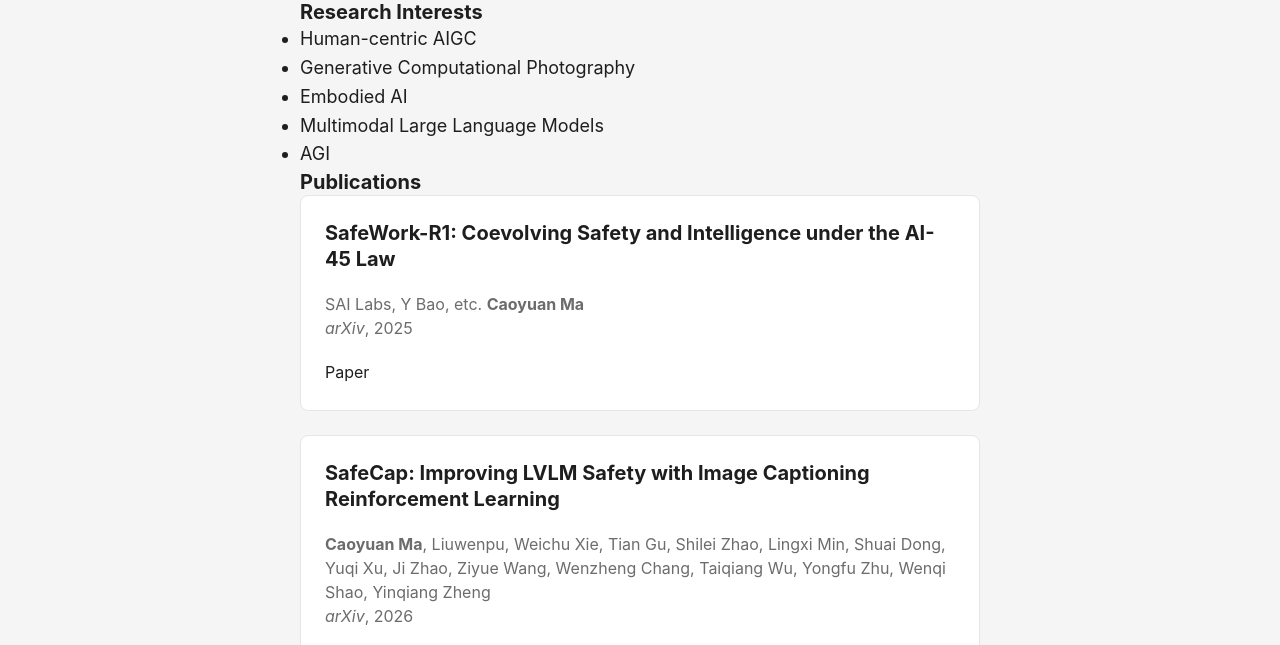
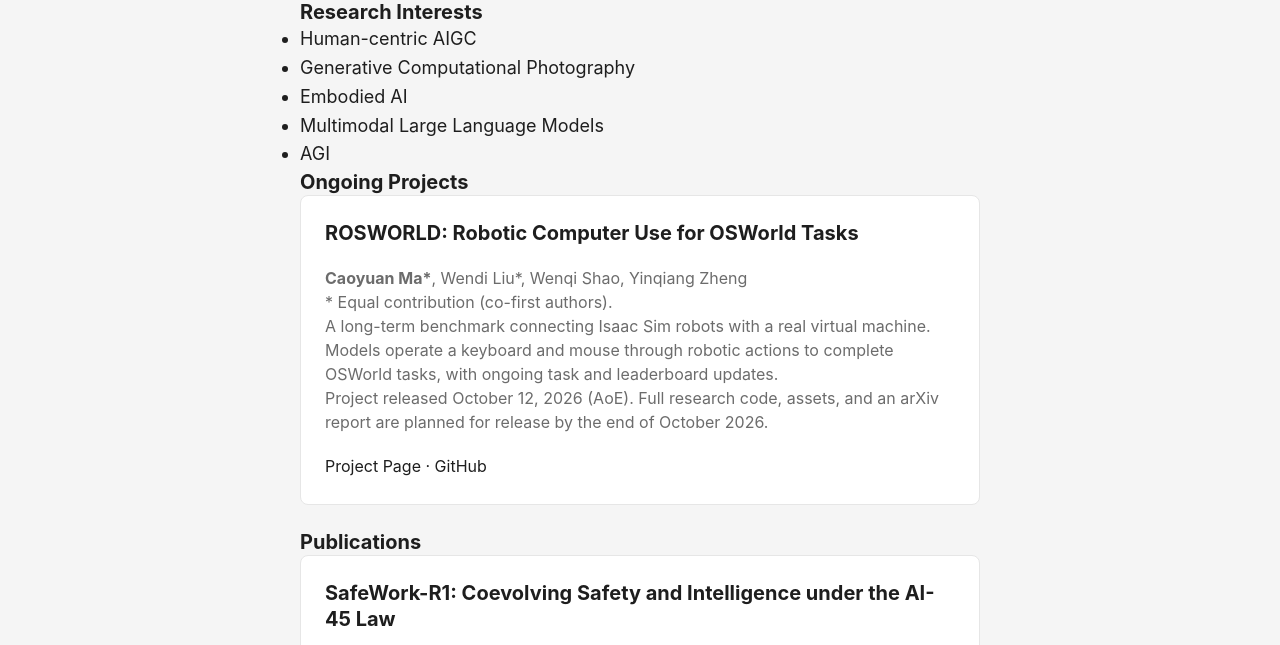
Before and after one commit to Miles629/Miles629.github.io, a plain HTML site: page research.html in a window 1280 px wide. Shown: the part 152-797 px from the top of the page. Drawn offline with Linux system fonts and the light colour scheme.

Commit message:
Add ROSWORLD project to homepage, research and news

```diff
--- a/research.html
+++ b/research.html
@@ -31,6 +31,17 @@
             <li>Multimodal Large Language Models</li>
             <li>AGI</li>
         </ul>
+
+        <h2>Ongoing Projects</h2>
+        <article class="post-entry">
+            <header class="entry-header"><h2 class="entry-hint-parent">ROSWORLD: Robotic Computer Use for OSWorld Tasks</h2></header>
+            <div class="entry-content">
+                <p><strong>Caoyuan Ma*</strong>, Wendi Liu*, Wenqi Shao, Yinqiang Zheng<br>* Equal contribution (co-first authors).</p>
+                <p>A long-term benchmark connecting Isaac Sim robots with a real virtual machine. Models operate a keyboard and mouse through robotic actions to complete OSWorld tasks, with ongoing task and leaderboard updates.</p>
+                <p>Project released October 12, 2026 (AoE). Full research code, assets, and an arXiv report are planned for release by the end of October 2026.</p>
+            </div>
+            <footer class="entry-footer"><a href="https://miles629.github.io/ROSWORLD/">Project Page</a> &middot; <a href="https://github.com/Miles629/ROSWORLD">GitHub</a></footer>
+        </article>
 
         <h2>Publications</h2>
 
```
Also changed, not shown: index.html (+1 -0 lines), news.html (+1 -0 lines).
